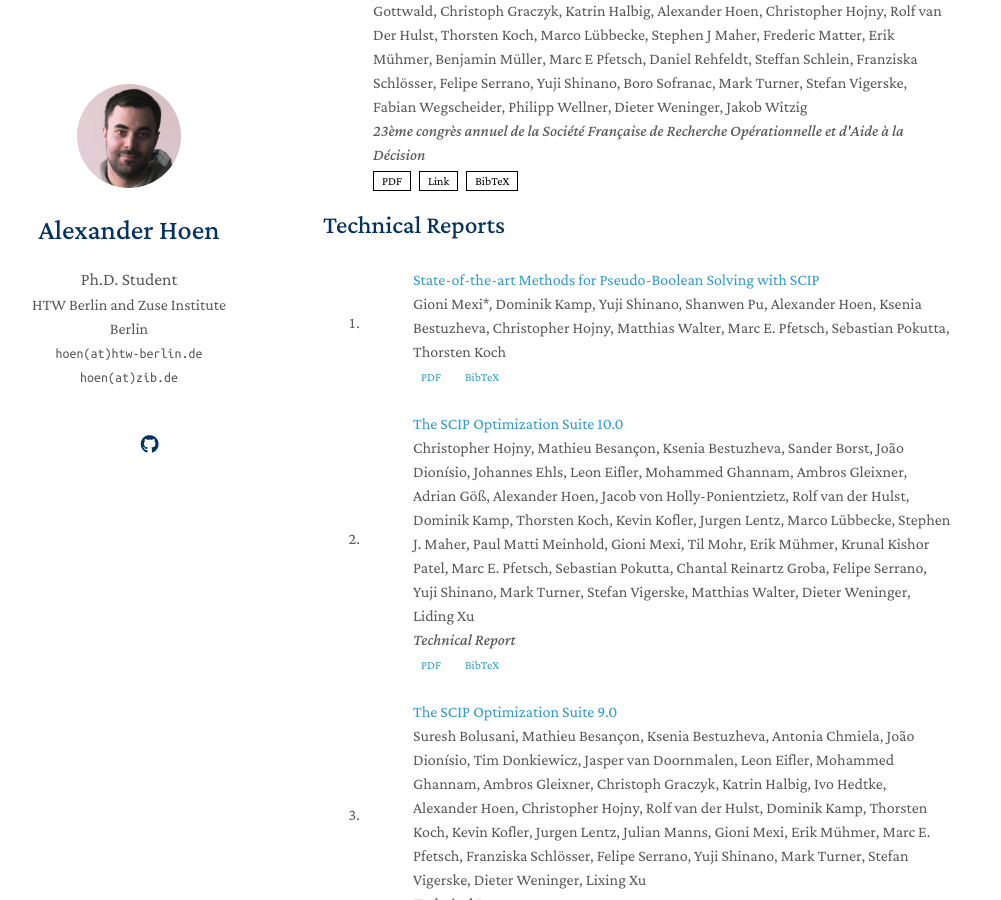
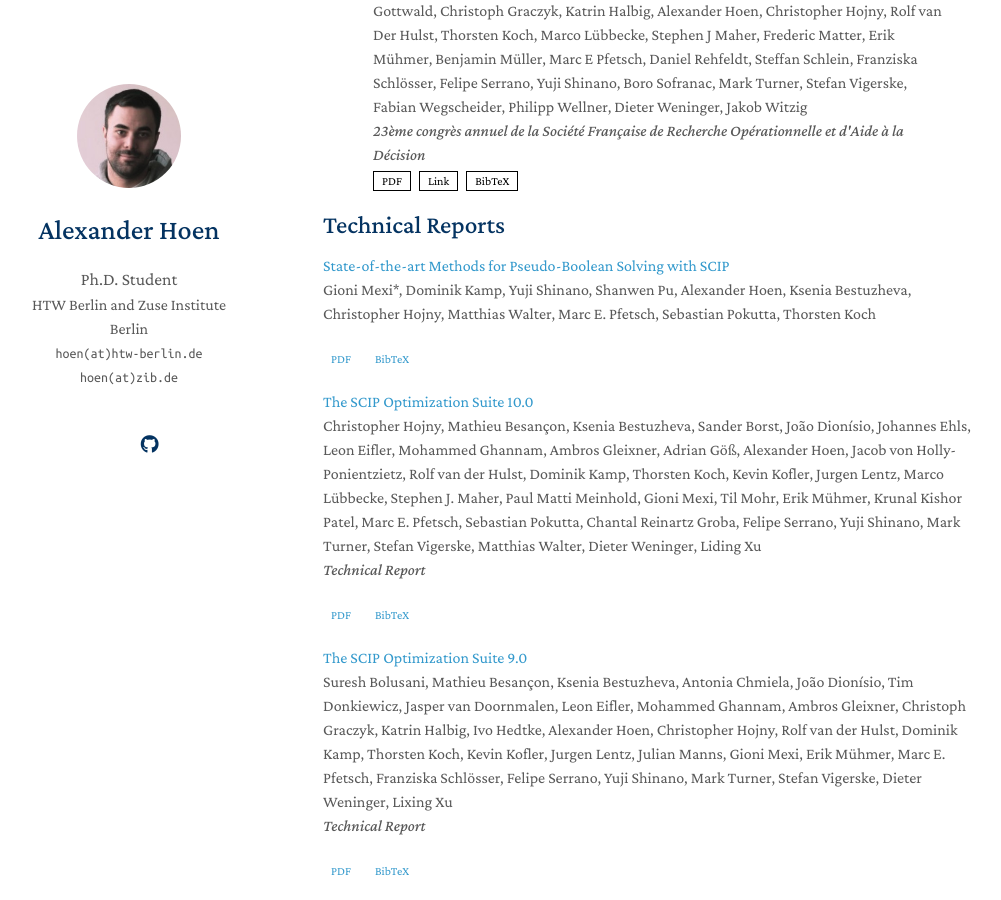
Before and after one commit to alexhoen/alexhoen.github.io, a Jekyll site: the page built from index.md, in a window 1280 px wide and 900 px high, scrolled down 1822 px. Shown: the whole window, without its empty margins (147-1148 px from the left). Built offline with Jekyll 4.4.1, drawn with Linux system fonts in a browser that asks for light colours; nearby versions of some CDN libraries; a style sheet for code colours, icons or effects is not loaded; our own code applies the rules of GitHub Pages for plain Markdown files.

Commit message:
Refactor technical reports section in Markdown

```diff
--- a/_includes/reports.md
+++ b/_includes/reports.md
@@ -1,83 +1,56 @@
-<h2 id="reports" style="margin: 2px 0px -15px;">Technical Reports</h2>
-<br>
-
-<div class="reports">
-<ol class="bibliography">
+## Technical Reports
 
 {% for link in site.data.reports.main %}
 
-<li>
-<div class="pub-row">
+  {% if link.image %}{% endif %} {% if link.conference_short %} {{ link.conference_short }} {% endif %}
 
-  <!-- Left column -->
-  <div class="col-sm-3 abbr" style="padding: 0 15px;">
-    {% if link.image %}
-    <img src="{{ link.image }}" class="teaser img-fluid z-depth-1" style="width:100%;height:auto;">
+  <div class="title">
+    <a href="{{ link.pdf }}">{{ link.title }}</a>
+  </div>
+
+  <div class="author">{{ link.authors }}</div>
+  <div class="periodical"><em>{{ link.conference }}</em></div>
+
+  <!-- Buttons -->
+  <div class="links">
+    {% if link.pdf %}
+    <a href="{{ link.pdf }}" class="btn btn-sm z-depth-0" target="_blank">PDF</a>
     {% endif %}
-    {% if link.conference_short %}
-    <abbr class="badge">{{ link.conference_short }}</abbr>
+
+    {% if link.code %}
+    <a href="{{ link.code }}" class="btn btn-sm z-depth-0" target="_blank">Code</a>
+    {% endif %}
+
+    {% if link.page %}
+    <a href="{{ link.page }}" class="btn btn-sm z-depth-0" target="_blank">Link</a>
+    {% endif %}
+
+    {% if link.bibtex %}
+    <a href="javascript:void(0);"
+       class="btn btn-sm z-depth-0"
+       onclick="toggleBibtex('report-bibtex{{ forloop.index }}', this)">
+      BibTeX
+    </a>
+    {% endif %}
+
+    {% if link.notes %}
+    <strong><i style="color:#e74d3c">{{ link.notes }}</i></strong>
+    {% endif %}
+
+    {% if link.others %}
+    {{ link.others }}
     {% endif %}
   </div>
 
-  <!-- Right column -->
-  <div class="col-sm-9" style="padding: 0 20px;">
-
-    <div class="title">
-      <a href="{{ link.pdf }}">{{ link.title }}</a>
-    </div>
-
-    <div class="author">{{ link.authors }}</div>
-    <div class="periodical"><em>{{ link.conference }}</em></div>
-
-    <!-- Buttons -->
-    <div class="links">
-      {% if link.pdf %}
-      <a href="{{ link.pdf }}" class="btn btn-sm z-depth-0" target="_blank">PDF</a>
-      {% endif %}
-
-      {% if link.code %}
-      <a href="{{ link.code }}" class="btn btn-sm z-depth-0" target="_blank">Code</a>
-      {% endif %}
-
-      {% if link.page %}
-      <a href="{{ link.page }}" class="btn btn-sm z-depth-0" target="_blank">Link</a>
-      {% endif %}
-
-      {% if link.bibtex %}
-      <a href="javascript:void(0);"
-         class="btn btn-sm z-depth-0"
-         onclick="toggleBibtex('report-bibtex{{ forloop.index }}', this)">
-         BibTeX
-      </a>
-      {% endif %}
-
-      {% if link.notes %}
-      <strong><i style="color:#e74d3c">{{ link.notes }}</i></strong>
-      {% endif %}
-
-      {% if link.others %}
-      {{ link.others }}
-      {% endif %}
-    </div>
-
-    <!-- BibTeX (hidden by default) -->
-    {% if link.bibtex %}
-    <div id="report-bibtex{{ forloop.index }}" class="bibtex-content">
-      <button class="copy-btn" onclick="copyBibtex('report-bibtex-text{{ forloop.index }}')">Copy</button>
-      <pre id="report-bibtex-text{{ forloop.index }}"><code>{{ link.bibtex }}</code></pre>
-    </div>
-    {% endif %}
-
+  <!-- BibTeX (hidden by default) -->
+  {% if link.bibtex %}
+  <div id="report-bibtex{{ forloop.index }}" class="bibtex-content">
+    <button class="copy-btn" onclick="copyBibtex('report-bibtex-text{{ forloop.index }}')">Copy</button>
+    <pre id="report-bibtex-text{{ forloop.index }}"><code>{{ link.bibtex }}</code></pre>
   </div>
-</div>
-</li>
-
-<br>
+  {% endif %}
 
 {% endfor %}
-
-</ol>
-</div>
 
 <style>
 /* Buttons */
@@ -130,7 +103,6 @@
 <script>
 function toggleBibtex(id, btn){
   const el = document.getElementById(id);
-
   if (el.style.display === "block") {
     el.style.display = "none";
     btn.textContent = "BibTeX";
```
